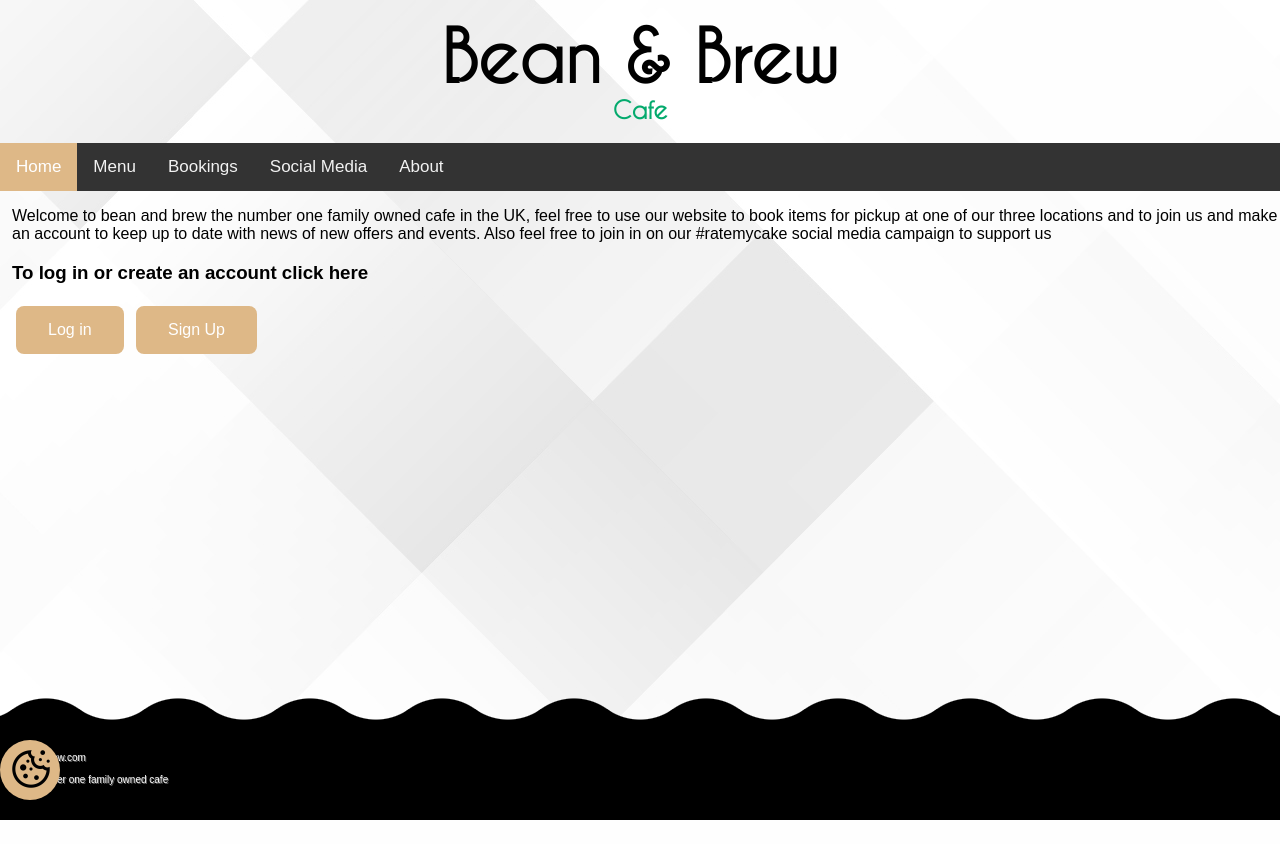
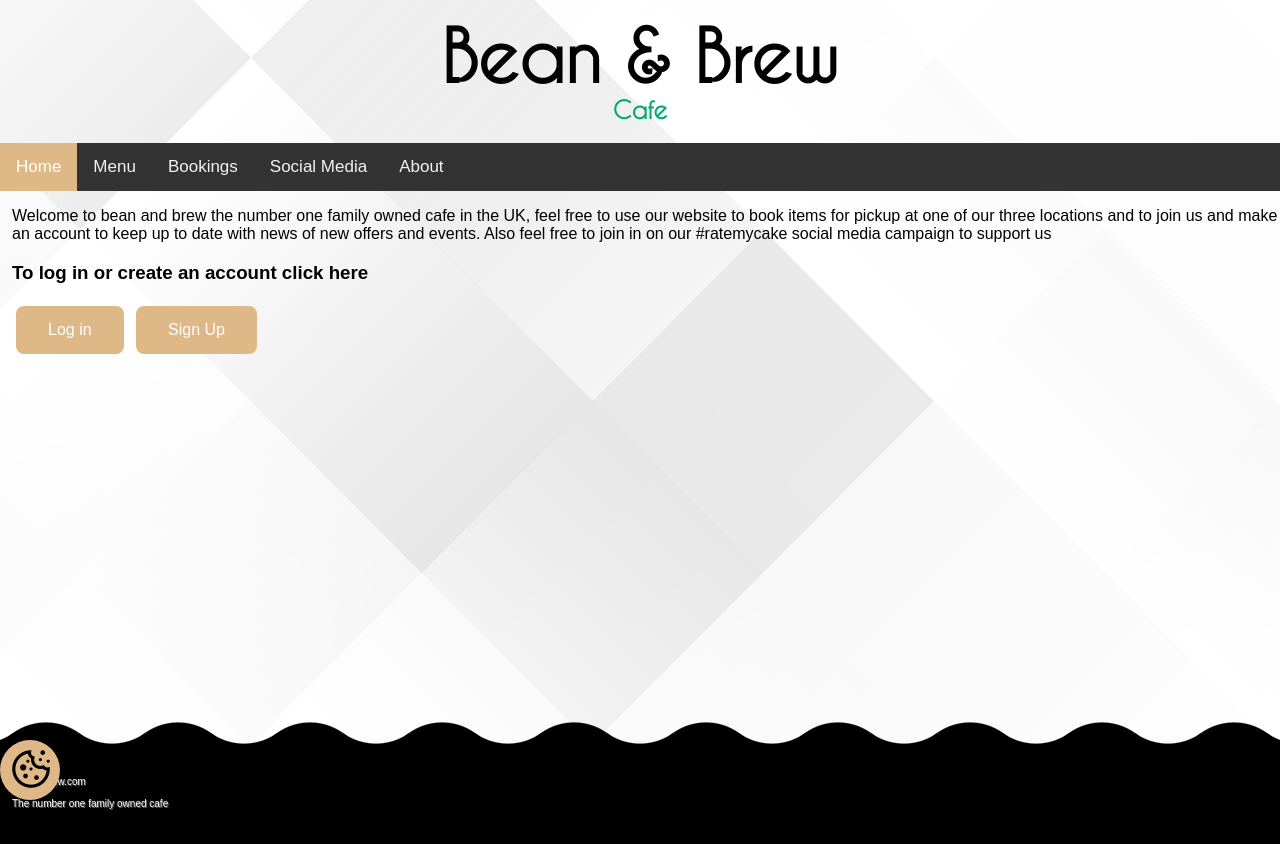
Before and after one commit to roni-123/Django_Proj, a Django app: page / in a window 1280 px wide. Before the commit the page ends 820 px from the top, so only its background shows below. Run offline with Django 5.2, Linux system fonts and the light colour scheme.

Commit message:
ESR NATION WILL RISE TODAY

```diff
--- a/static/assets/script.js
+++ b/static/assets/script.js
@@ -1,12 +1,14 @@
 const btns = document.querySelectorAll("[data-target]");
 const close_btns = document.querySelectorAll(".modal-btn");
 const overlay = document.querySelector("#overlay");
+const body = document.querySelector("body");
+
 
 btns.forEach(btn => {
     btn.addEventListener('click', () => {
         document.querySelector(btn.dataset.target).classList.add("active");
         overlay.classList.add("active");
-        window.resizeTo(400, 600);
+        body.classList.add("active");
     })
 })
 
@@ -15,6 +17,7 @@ close_btns.forEach(btn => {
         const modals = document.querySelectorAll(".modal");
         modals.forEach((modal) => modal.classList.remove("active"));
         overlay.classList.remove("active");
+        body.classList.remove("active");
     })
 })
 
@@ -23,6 +26,7 @@ window.onclick = (e) => {
         const modals = document.querySelectorAll(".modal");
         modals.forEach((modal) => modal.classList.remove("active"));
         overlay.classList.remove("active");
+        body.classList.remove("active");
     }
 }
 
--- a/static/assets/styles.css
+++ b/static/assets/styles.css
@@ -1,9 +1,15 @@
 body {
     position: relative;
     margin: 0;
+    display: flex;
+    flex-direction: column;
     font-family: Arial, Helvetica, sans-serif;
     background-image: url(/static/assets/back.jpg);
-    min-height:84vh;
+    min-height:100vh;
+}
+
+body.active{
+    min-height:140vh;
 }
 
 @font-face {
@@ -185,12 +191,9 @@ h2.bean{
 }
 
 .footer{
-    position: absolute;
-    left: 0;
-    bottom: 0;
+    margin-top: auto;
     width: 100%;
     height: 100px;
-    transform: translateY(100%);
 }
 
 dialog {
--- a/templates/core/index.html
+++ b/templates/core/index.html
@@ -71,7 +71,7 @@
         <form action ="" method ="POST">{% csrf_token %}
         <label for="email">Email Address:</label>
         <input type="email" id="email2" name="email"><br><br>
-        <label for="fname">First name:</label>
+        <label for="fname">Full Name:</label>
         <input type="text" id="fname" name="fname"><br><br>
         <label for="password">Password:</label>
         <input type="password" id="password2" name="password"><br><br>
--- a/webproj/settings.py
+++ b/webproj/settings.py
@@ -84,6 +84,9 @@ DATABASES = {
         'PASSWORD': 'Roni_Mujku1',
         'HOST':'localhost',
         'PORT':'3306',
+        'OPTIONS': {
+            'init_command': "SET sql_mode='STRICT_TRANS_TABLES'"
+        },
     }
 }
 
```
Also changed, not shown: templates/core/Booking.html (+9 -1 lines), core/migrations/0003_alter_members_options.py (added).
